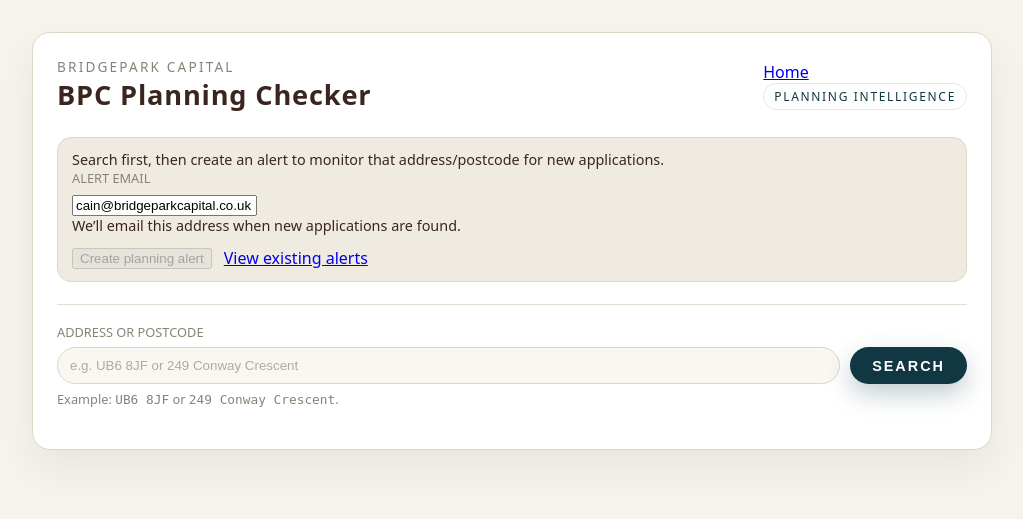
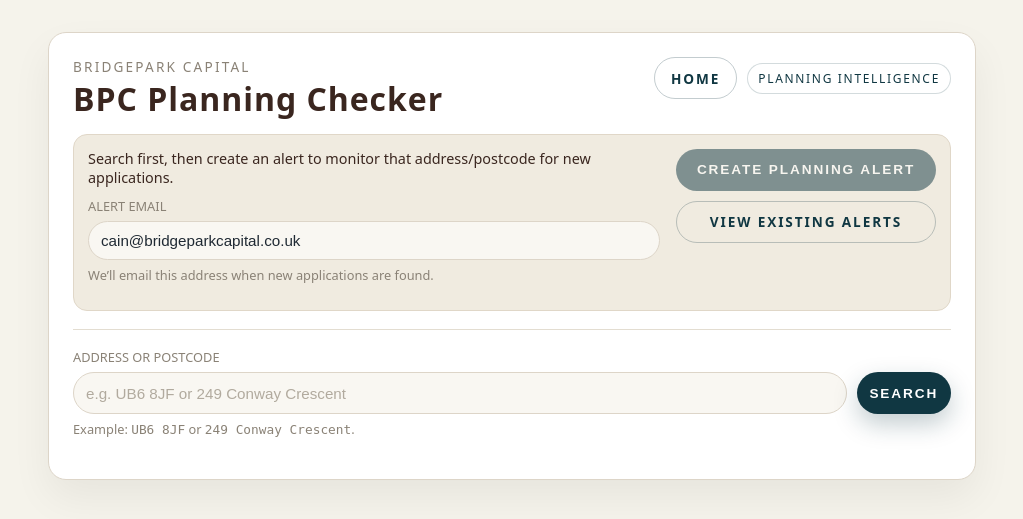
Before and after one commit to cainmac/planning-checker, a Django app: page /planning/ in a window 1280 px wide. Shown: the top 519 px of the page, without its empty margins (128-1151 px from the left). Run offline with Django 5.2, Linux system fonts and the light colour scheme.

Commit message:
Styling to Planning Checker

```diff
--- a/planning/forms.py
+++ b/planning/forms.py
@@ -5,16 +5,21 @@ BOROUGH_CHOICES = [
     ("croydon", "Croydon"),
     # add more later
 ]
+
+
 class AddressSearchForm(forms.Form):
     address = forms.CharField(
         label="Address or postcode",
         max_length=255,
         widget=forms.TextInput(
             attrs={
+                "class": "input",
                 "placeholder": "e.g. UB6 8JF or 249 Conway Crescent",
+                "autocomplete": "postal-code",
             }
         ),
     )
+
 
 class PlanningWatchForm(forms.Form):
     address = forms.CharField(
@@ -22,7 +27,9 @@ class PlanningWatchForm(forms.Form):
         max_length=255,
         widget=forms.TextInput(
             attrs={
+                "class": "input",
                 "placeholder": "e.g. UB6 8JF or 249 Conway Crescent",
+                "autocomplete": "postal-code",
             }
         ),
     )
--- a/planning/templates/planning/search.html
+++ b/planning/templates/planning/search.html
@@ -21,7 +21,6 @@
         </div>
 
         <div class="header-actions">
-          <!-- Home button -->
           <a class="btn btn--ghost" href="{% url 'home' %}">Home</a>
           <div class="badge">Planning Intelligence</div>
         </div>
@@ -33,11 +32,11 @@
         <!-- Left: explainer + email input -->
         <div class="alert-top-left">
           {% if last_query %}
-            <p class="hint" style="margin-top:0;">
+            <p class="hint hint--lead">
               Create an alert for <strong>{{ last_query }}</strong> and we’ll monitor it for new applications.
             </p>
           {% else %}
-            <p class="hint" style="margin-top:0;">
+            <p class="hint hint--lead">
               Search first, then create an alert to monitor that address/postcode for new applications.
             </p>
           {% endif %}
@@ -46,6 +45,7 @@
             <label class="field-label" for="alert-email">Alert email</label>
             <input
               id="alert-email"
+              class="input"
               type="email"
               name="email"
               placeholder="you@company.com"
@@ -63,17 +63,17 @@
             <form id="create-alert-form" method="post" action="{% url 'planning_create_alert' %}" style="margin:0;">
               {% csrf_token %}
               <input type="hidden" name="address" value="{{ last_query }}">
-              <button type="submit" class="btn btn--primary">
+              <button type="submit" class="btn btn--primary btn--wide">
                 Create planning alert
               </button>
             </form>
           {% else %}
-            <button class="btn btn--primary" type="button" disabled title="Search first to enable alerts">
+            <button class="btn btn--primary btn--wide" type="button" disabled title="Search first to enable alerts">
               Create planning alert
             </button>
           {% endif %}
 
-          <a href="{% url 'watch_list' %}" class="btn btn--ghost">
+          <a href="{% url 'watch_list' %}" class="btn btn--ghost btn--wide">
             View existing alerts
           </a>
         </div>
@@ -106,6 +106,7 @@
         </label>
 
         <div class="field-row">
+          {# Best if your Django field has widget attrs class="input" #}
           {{ form.address }}
           <button type="submit" name="action" value="search" class="btn btn--primary">
             Search
@@ -148,7 +149,7 @@
         </ul>
 
         {% if results_page.paginator.num_pages > 1 %}
-          <nav class="pagination">
+          <nav class="pagination" aria-label="Results pages">
             {% if results_page.has_previous %}
               <a class="page-link"
                  href="?page={{ results_page.previous_page_number }}&q={{ last_query|urlencode }}">
--- a/static/planning/style.css
+++ b/static/planning/style.css
@@ -17,6 +17,8 @@
 }
 
 /* GENERAL LAYOUT */
+
+* { box-sizing: border-box; }
 
 body {
   margin: 0;
@@ -47,17 +49,20 @@ body {
 
 .header {
   display: flex;
-    align-items: center;
+  align-items: flex-start;
   justify-content: space-between;
-    margin-bottom: 24px;
+  gap: 16px;
+  margin-bottom: 18px;
 }
 
 .brand-title {
-    font-size: 1.7rem;
-    font-weight: 700;
+  font-size: 2rem;
+  font-weight: 750;
   text-transform: none;
   letter-spacing: 0.03em;
   color: #3a261f; /* warm brown like homepage headline */
+  line-height: 1.05;
+  margin-top: 6px;
 }
 
 .brand-subtitle {
@@ -67,15 +72,81 @@ body {
   letter-spacing: 0.16em;
 }
 
+.header-actions {
+  display: flex;
+  align-items: center;
+  gap: 10px;
+  flex-wrap: wrap;
+  justify-content: flex-end;
+}
+
 .badge {
   font-size: 0.75rem;
-    padding: 4px 10px;
+  padding: 6px 10px;
   border-radius: 999px;
-    border: 1px solid var(--accent-soft);
+  border: 1px solid rgba(16,55,66,0.18);
   color: var(--accent);
+  background: rgba(255,255,255,0.55);
   text-transform: uppercase;
   letter-spacing: 0.14em;
+  white-space: nowrap;
 }
+
+/* BUTTON SYSTEM (replaces mixed button/link styles) */
+
+.btn {
+  display: inline-flex;
+  align-items: center;
+  justify-content: center;
+  height: 42px;
+  padding: 0 16px;
+  border-radius: 999px;
+  font-size: 0.85rem;
+  font-weight: 650;
+  text-transform: uppercase;
+  letter-spacing: 0.14em;
+  text-decoration: none;
+  cursor: pointer;
+  border: 1px solid transparent;
+  user-select: none;
+  transition: transform 0.08s ease, box-shadow 0.12s ease, background 0.12s ease, border-color 0.12s ease;
+}
+
+.btn--primary {
+  background: var(--accent);
+  color: #ffffff;
+  box-shadow: 0 10px 24px rgba(16,55,66,0.25);
+}
+
+.btn--primary:hover {
+  transform: translateY(-1px);
+  box-shadow: 0 14px 32px rgba(16,55,66,0.28);
+  background: #144350;
+}
+
+.btn--primary:active {
+  transform: translateY(0);
+  box-shadow: 0 6px 18px rgba(16,55,66,0.22);
+}
+
+.btn--primary:disabled {
+  opacity: 0.5;
+  cursor: not-allowed;
+  transform: none;
+  box-shadow: none;
+}
+
+.btn--ghost {
+  background: transparent;
+  color: var(--accent);
+  border-color: rgba(16,55,66,0.25);
+}
+
+.btn--ghost:hover {
+  background: rgba(16,55,66,0.06);
+}
+
+.btn--wide { width: 100%; }
 
 /* FORMS */
 
@@ -91,58 +162,53 @@ body {
   margin-top: 16px;
 }
 
+/* Key fix: min-width:0 so flex children don't blow out the row */
 .field-row {
   display: flex;
   gap: 10px;
+  align-items: center;
 }
+.field-row > * { min-width: 0; }
 
-input[type="text"] {
-    flex: 1;
+/* Make Django widgets + email input look identical */
+.input,
+input[type="text"],
+input[type="email"],
+input[type="search"],
+input[type="url"],
+textarea,
+select {
+  flex: 1 1 auto;
+  width: 100%;
   padding: 10px 12px;
   border-radius: 999px;
   border: 1px solid var(--border-soft);
   background: #f9f7f2;
   color: var(--text-main);
+  font-size: 0.95rem;
 }
 
-input[type="text"]::placeholder {
+textarea {
+  border-radius: 14px;
+}
+
+input::placeholder,
+textarea::placeholder {
   color: #b1aa9e;
 }
 
-input[type="text"]:focus {
+input:focus,
+textarea:focus,
+select:focus {
   outline: none;
   border-color: var(--accent);
-    box-shadow: 0 0 0 1px var(--accent-soft);
+  box-shadow: 0 0 0 3px var(--accent-soft);
   background: #ffffff;
 }
 
-button[type="submit"],
-.watch-btn {
-    border-radius: 999px;
-    padding: 10px 22px;
-    font-size: 0.9rem;
-    font-weight: 600;
-    text-transform: uppercase;
-    letter-spacing: 0.14em;
-    background: var(--accent);
-    color: #ffffff;
-    border: none;
-    cursor: pointer;
-    box-shadow: 0 10px 24px rgba(16,55,66,0.25);
-    transition: transform 0.08s ease, box-shadow 0.12s ease, background 0.12s ease;
-}
-
-button[type="submit"]:hover,
-.watch-btn:hover {
-    transform: translateY(-1px);
-    box-shadow: 0 14px 32px rgba(16,55,66,0.28);
-    background: #144350;
-}
-
-button[type="submit"]:active,
-.watch-btn:active {
-    transform: translateY(0);
-    box-shadow: 0 6px 18px rgba(16,55,66,0.22);
+/* Ensure Django-generated address field (often id_address) behaves */
+.field-row input {
+  height: 42px;
 }
 
 /* MESSAGES */
@@ -151,6 +217,13 @@ button[type="submit"]:active,
   font-size: 0.8rem;
   color: var(--text-muted);
   margin-top: 6px;
+}
+
+.hint--lead {
+  margin: 0 0 10px;
+  color: #3a261f;
+  font-weight: 500;
+  font-size: 0.9rem;
 }
 
 .error {
@@ -179,7 +252,39 @@ button[type="submit"]:active,
   height: 1px;
   background: #e3ddd1;
   border: none;
-    margin: 22px 0 18px;
+  margin: 18px 0 18px;
+}
+
+/* ALERT AT TOP (FIXED LAYOUT) */
+
+.alert-top {
+  margin-bottom: 18px;
+  padding: 14px 14px;
+  border-radius: 14px;
+  background: #f0ebe0;
+  border: 1px solid #e0d7c8;
+
+  display: grid;
+  grid-template-columns: 1fr 260px;
+  gap: 14px 16px;
+  align-items: start;
+}
+
+.alert-top-left {
+  min-width: 0;
+}
+
+.alert-email .field-label {
+  margin-top: 6px;
+}
+
+/* Actions stack vertically like the screenshot */
+.alert-top-actions {
+  display: flex;
+  flex-direction: column;
+  gap: 10px;
+  align-items: stretch;
+  justify-content: flex-start;
 }
 
 /* RESULTS */
@@ -189,10 +294,11 @@ button[type="submit"]:active,
   justify-content: space-between;
   align-items: baseline;
   gap: 8px;
+  margin-top: 12px;
 }
 
 .results-title {
-    font-weight: 600;
+  font-weight: 650;
 }
 
 .results-borough {
@@ -210,6 +316,7 @@ button[type="submit"]:active,
   list-style: none;
   padding: 0;
   margin: 12px 0 0;
+  border-top: 1px solid #eee4d5;
 }
 
 .result-item {
@@ -239,6 +346,7 @@ button[type="submit"]:active,
   display: flex;
   justify-content: center;
   gap: 6px;
+  flex-wrap: wrap;
 }
 
 .page-link,
@@ -254,7 +362,7 @@ button[type="submit"]:active,
 
 .page-link:hover {
   color: var(--accent);
-    border-color: var(--accent-soft);
+  border-color: rgba(16,55,66,0.22);
 }
 
 .page-current {
@@ -263,34 +371,54 @@ button[type="submit"]:active,
   border-color: var(--accent);
 }
 
-/* ALERT AT TOP */
+/* TEXT LINK (kept for other pages) */
+.text-link {
+  font-size: 0.85rem;
+  color: var(--text-muted);
+  text-decoration: underline;
+}
 
-.alert-top {
-    margin-bottom: 18px;
+/* TOAST (keep your JS) */
+.toast {
+  position: fixed;
+  right: 18px;
+  bottom: 18px;
+  max-width: 380px;
   padding: 12px 14px;
   border-radius: 14px;
-    background: #f0ebe0;
-    border: 1px solid #e0d7c8;
-    display: flex;
-    align-items: center;
-    justify-content: space-between;
-    gap: 12px;
+  font-size: 0.9rem;
+  opacity: 0;
+  transform: translateY(10px);
+  pointer-events: none;
+  transition: opacity 0.15s ease, transform 0.15s ease;
+  border: 1px solid rgba(255,255,255,0.12);
+  background: rgba(15, 23, 42, 0.92);
+  color: #ffffff;
+  box-shadow: 0 18px 40px rgba(0,0,0,0.35);
+  z-index: 9999;
 }
 
-.alert-top p {
-    margin: 0;
-    color: #3a261f;
-    font-weight: 500;
-    font-size: 0.9rem;
+.toast--show {
+  opacity: 1;
+  transform: translateY(0);
 }
 
+.toast--success { border-color: rgba(34,197,94,0.45); }
+.toast--error   { border-color: rgba(248,113,113,0.55); }
+
 /* RESPONSIVE */
+
+@media (max-width: 820px) {
+  .alert-top {
+    grid-template-columns: 1fr;
+  }
+}
 
 @media (max-width: 640px) {
   .header {
     flex-direction: column;
     align-items: flex-start;
-        gap: 6px;
+    gap: 10px;
   }
 
   .field-row {
@@ -298,14 +426,9 @@ button[type="submit"]:active,
     align-items: stretch;
   }
 
-    button[type="submit"] {
+  .btn {
     width: 100%;
     justify-content: center;
-    }
-
-    .alert-top {
-        flex-direction: column;
-        align-items: flex-start;
   }
 
   .pagination {
@@ -355,7 +478,7 @@ button[type="submit"]:active,
   margin-bottom: 18px;
 }
 
-/* Home page primary button — identical to .watch-btn and submit button */
+/* Home page primary button */
 .primary-btn {
   display: inline-block;
   border-radius: 999px;
@@ -370,10 +493,9 @@ button[type="submit"]:active,
   cursor: pointer;
   box-shadow: 0 10px 24px rgba(16,55,66,0.25);
   transition: transform 0.08s ease, box-shadow 0.12s ease, background 0.12s ease;
-    text-decoration: none; /* important for links */
+  text-decoration: none;
 }
 
-/* Hover and Active states identical to other buttons */
 .primary-btn:hover {
   transform: translateY(-1px);
   box-shadow: 0 14px 32px rgba(16,55,66,0.28);
@@ -455,52 +577,3 @@ button[type="submit"]:active,
     align-items: flex-start;
   }
 }
-
-.alert-top {
-    margin-bottom: 16px;
-    display: flex;
-    align-items: center;
-    justify-content: space-between;
-    gap: 12px;
-    flex-wrap: wrap;
-}
-
-.alert-top-actions {
-    display: flex;
-    align-items: center;
-    gap: 12px;
-    flex-wrap: wrap;
-}
-
-.text-link {
-    font-size: 0.85rem;
-    color: var(--text-muted);
-    text-decoration: underline;
-}
-
-.toast {
-  position: fixed;
-  right: 18px;
-  bottom: 18px;
-  max-width: 380px;
-  padding: 12px 14px;
-  border-radius: 14px;
-  font-size: 0.9rem;
-  opacity: 0;
-  transform: translateY(10px);
-  pointer-events: none;
-  transition: opacity 0.15s ease, transform 0.15s ease;
-  border: 1px solid rgba(255,255,255,0.12);
-  background: rgba(15, 23, 42, 0.92);
-  color: var(--text-main);
-  box-shadow: 0 18px 40px rgba(0,0,0,0.35);
-  z-index: 9999;
-}
-
-.toast--show {
-  opacity: 1;
-  transform: translateY(0);
-}
-
-.toast--success { border-color: rgba(34,197,94,0.45); }
-.toast--error   { border-color: rgba(248,113,113,0.55); }
```
Lines whose indentation alone changed are shown as unchanged.
